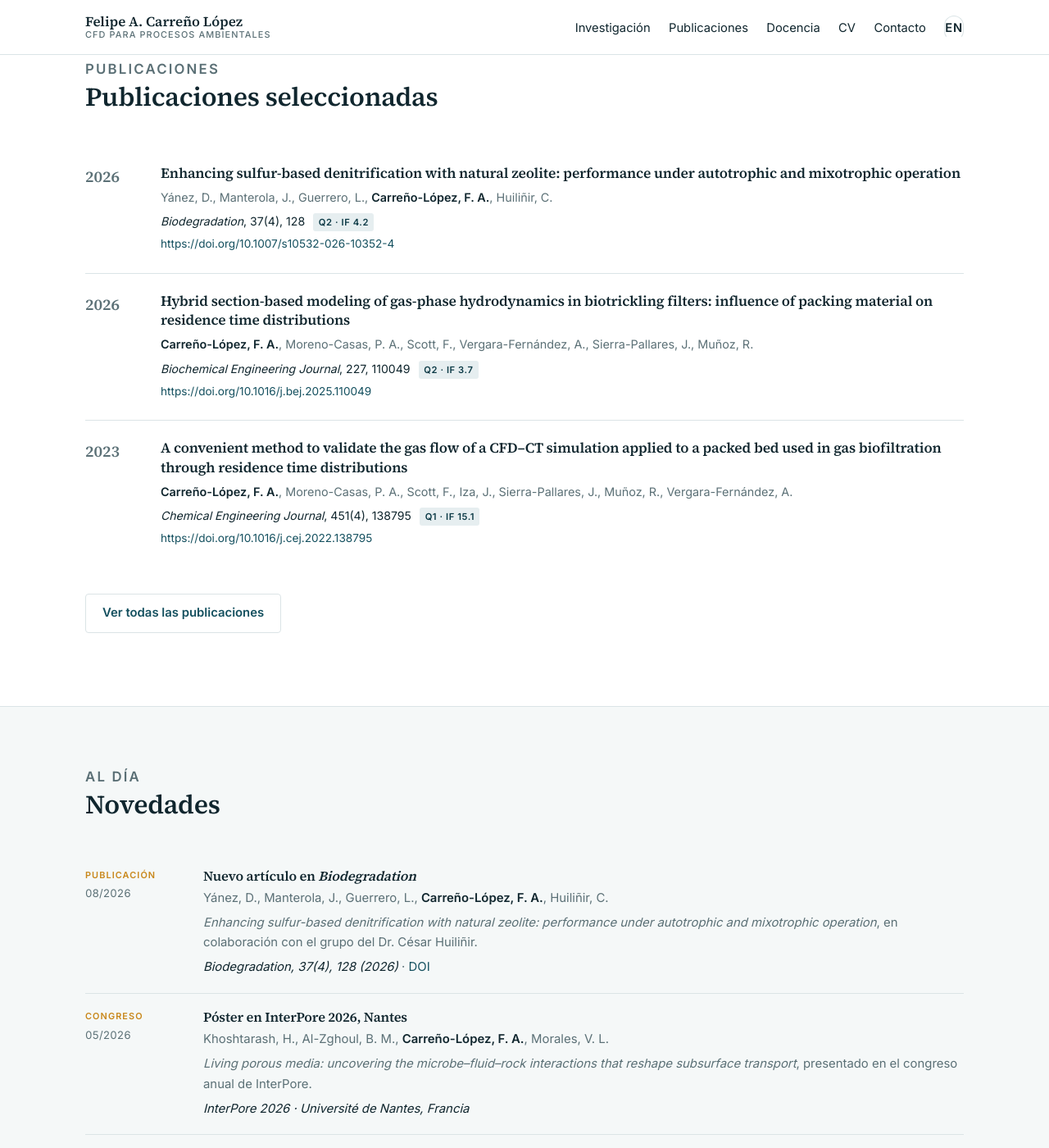
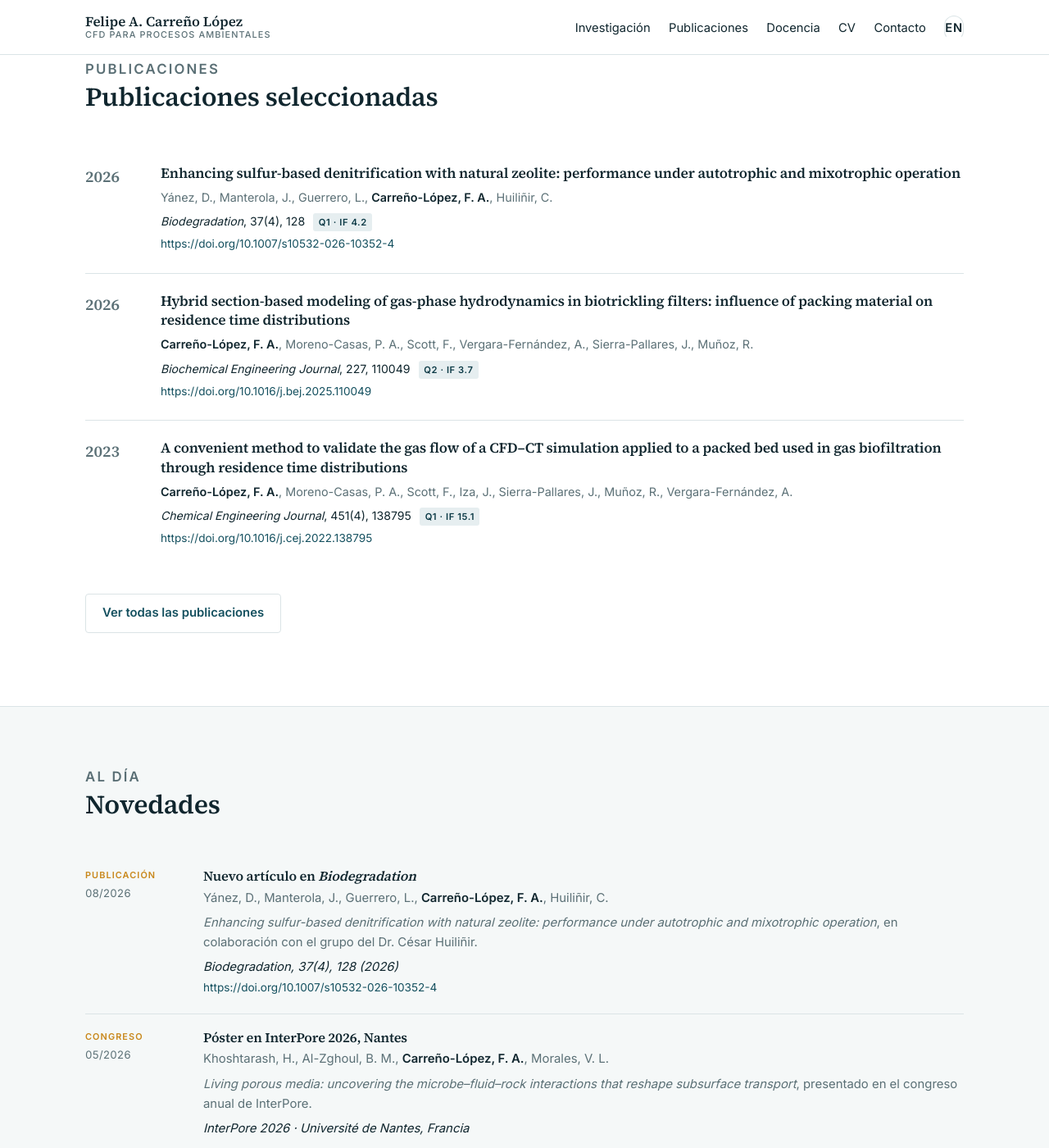
Before and after one commit to facarreno/facarreno.github.io, a Jekyll site: the page built from index.html, in a window 1280 px wide and 1400 px high, scrolled down 2402 px. Shown: the whole window at 82% size. Built offline with Jekyll 4.4.1, drawn with Linux system fonts in a browser that asks for light colours; some of the changed text lies outside the part shown.

Commit message:
Biodegradation Q1; DOI completo en novedades

```diff
--- a/_data/publications.yml
+++ b/_data/publications.yml
@@ -6,7 +6,7 @@ indexed:
     title: "Enhancing sulfur-based denitrification with natural zeolite: performance under autotrophic and mixotrophic operation"
     journal: "Biodegradation"
     details: "37(4), 128"
-    quartile: "Q2"
+    quartile: "Q1"
     impact: "4.2"
     doi: "10.1007/s10532-026-10352-4"
     featured: true
--- a/_layouts/home.html
+++ b/_layouts/home.html
@@ -142,7 +142,7 @@ layout: default
           {% if n.authors %}<p class="news__authors">{{ n.authors | replace: "Carreño-López, F. A.", "<b>Carreño-López, F. A.</b>" }}</p>{% endif %}
           {% if n.body %}<p>{{ n.body[L] | markdownify | remove: '<p>' | remove: '</p>' }}</p>{% endif %}
           {% if n.citation or n.link %}
-          <p class="news__meta">{% if n.citation %}<span class="news__cite">{{ n.citation }}</span>{% endif %}{% if n.link %}{% if n.citation %} · {% endif %}<a href="{{ n.link }}" rel="noopener">DOI</a>{% endif %}</p>
+          <p class="news__meta">{% if n.citation %}<span class="news__cite">{{ n.citation }}</span>{% endif %}{% if n.link %}<br><a class="news__doi" href="{{ n.link }}" rel="noopener">{{ n.link }}</a>{% endif %}</p>
           {% endif %}
         </div>
       </li>
--- a/assets/css/style.css
+++ b/assets/css/style.css
@@ -266,6 +266,7 @@ hr { border: 0; border-top: 1px solid var(--border); margin: 3rem 0; }
 .news__authors b { color: var(--ink); font-weight: 650; }
 .news__meta { font-size: .85rem; }
 .news__cite { font-style: italic; color: var(--ink); }
+.news__doi { font-size: .85rem; color: var(--primary); word-break: break-word; }
 @media (max-width: 640px) { .news li { grid-template-columns: 1fr; gap: .3rem; } }
 
 /* --------------------------------------------------------------- logos --- */
```
Also changed, not shown: 2 other files.
